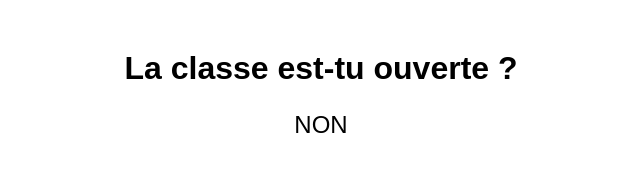
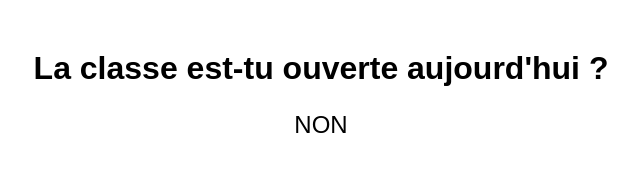
Before and after one commit to V11NC33/LaClasseEstTuOuverte, a plain HTML site: page index.html in a window 1280 px wide. Shown: the whole page, without its empty margins (319-959 px from the left). Drawn offline with Linux system fonts and the light colour scheme.

Commit message:
Update index.html

```diff
--- a/index.html
+++ b/index.html
@@ -21,7 +21,7 @@
   </style>
 </head>
 <body>
-  <h1>La classe est-tu ouverte ?</h1>
+  <h1>La classe est-tu ouverte aujourd'hui ?</h1>
   <p id="status"></p>
   <p id="hours"></p>
 
```
